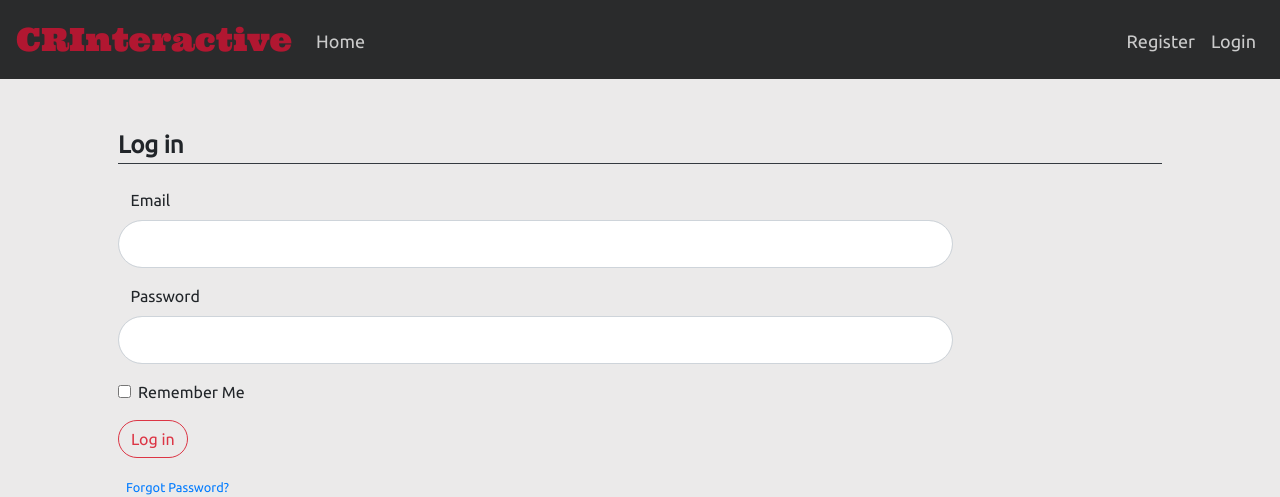
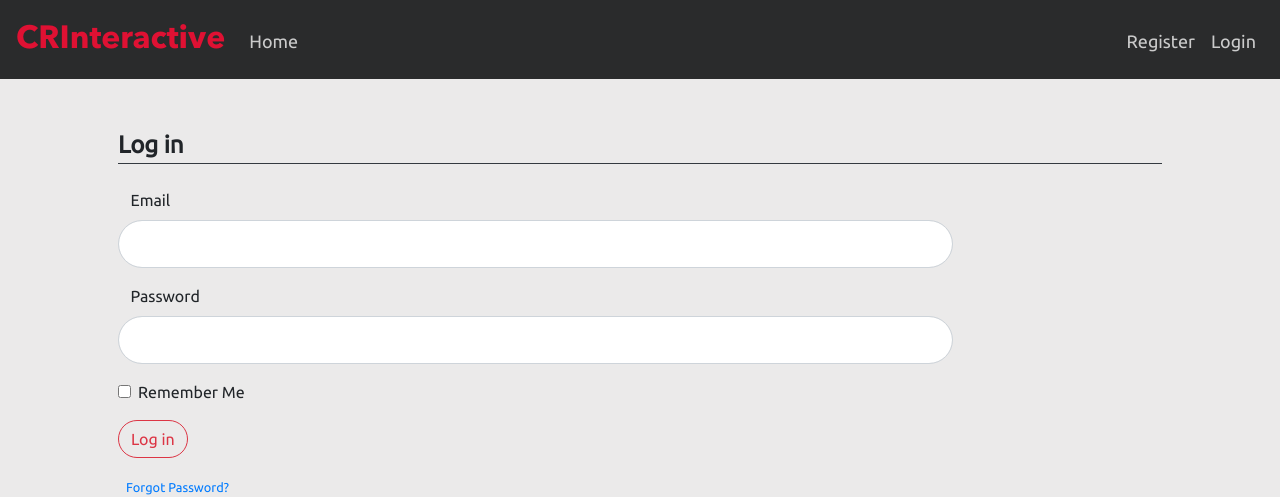
Before and after one commit to hectorastrom/CRInteractive, a Flask app: a page that uses app/templates/login.html in a window 1280 px wide. Shown: the top 497 px of the page. Run offline with Flask 2, Linux system fonts and the light colour scheme; parts of the project's set-up code (start-up, migrations or seed data) failed here and were passed over; some libraries are stand-ins or nearby versions.

Commit message:
Added Avenir Next font

```diff
--- a/app/static/styles.css
+++ b/app/static/styles.css
@@ -4,8 +4,8 @@ rgb(42, 43, 44) */
 
 .brand
 {
-    font-family: "Ultra";
-    color: rgb(177, 23, 49);
+    font-family: "Avenir Next";
+    color: rgb(223, 17, 51);
     font-size: 32px;
 }
 
@@ -198,3 +198,8 @@ body
       border-color:rgba(160, 160, 160, .7);
       border-width: 1.5px;
   }
+
+  @font-face {
+    font-family: "Avenir Next";
+    src: url("AvenirNextLTPro-Bold.otf") format("opentype");
+}
```
Also changed, not shown: app/static/AvenirNextLTPro-Bold.otf (added).
